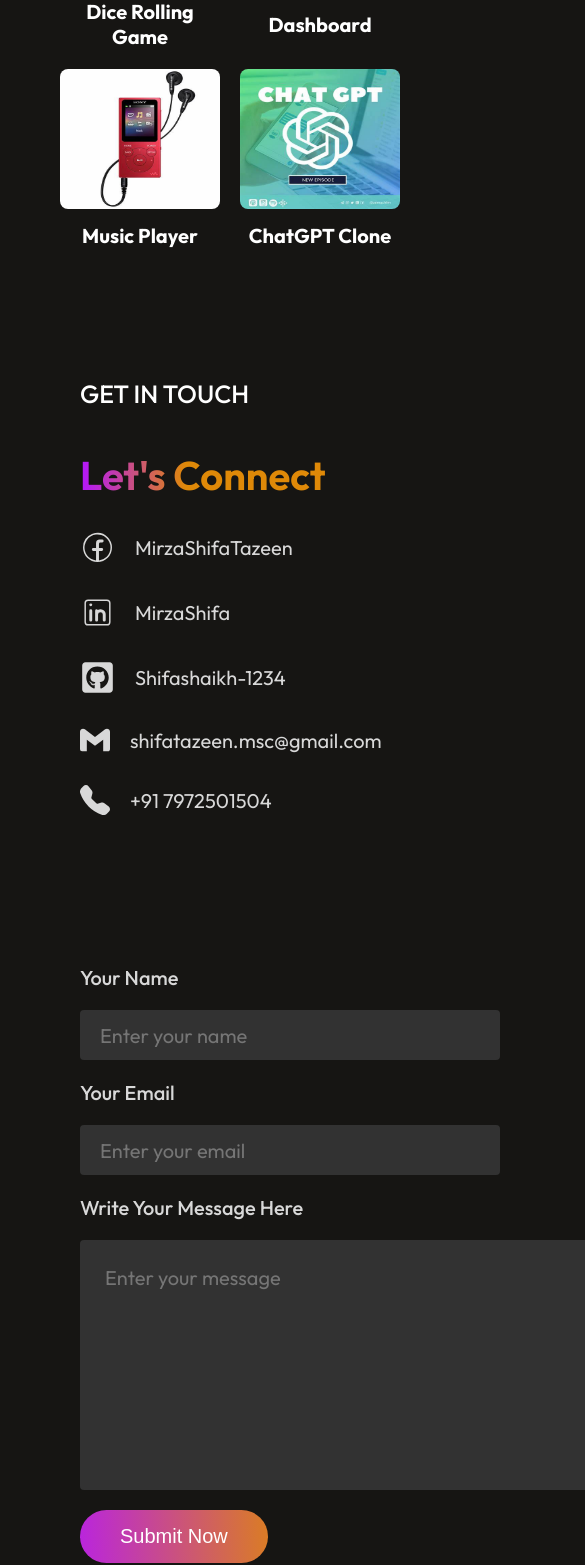
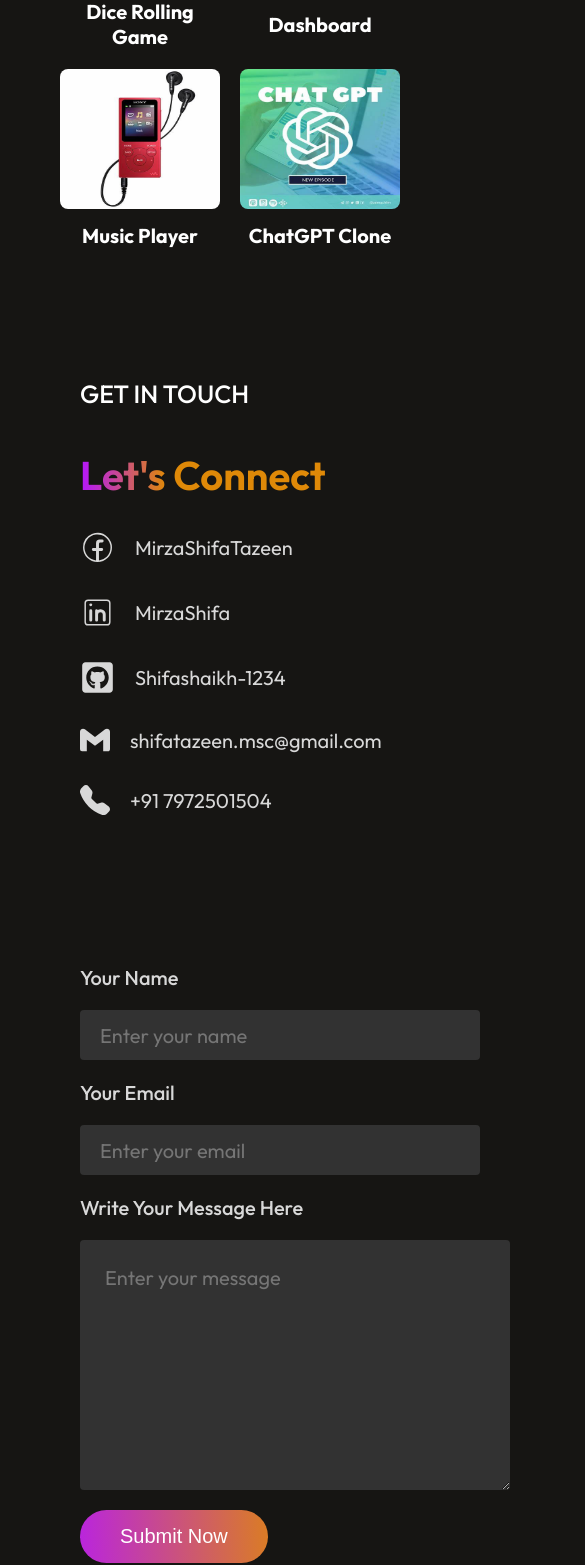
Before and after one commit to Shifashaikh-1234/Portfolio-ShifaTazeen, a React (Vite) app: page / in a window 390 px wide. Shown: the part 3797-5362 px from the top of the page, 585 px wide, since content can reach past the window. Built offline with nearby package versions, Linux system fonts and the light colour scheme; the HTML template or start-up script is replaced by a standard one.

Commit message:
Update Contact.css

```diff
--- a/src/Components/Contact/Contact.css
+++ b/src/Components/Contact/Contact.css
@@ -134,13 +134,13 @@
 
     }
     .contact-right input{
-        width: 400px;
+        width: 380px;
         font-size: 20px;
         height: 50px;
 
     }
     .contact-right textarea{
-        width: 480px;
+        width: 380px;
         font-size: 20px;
 
 
```
